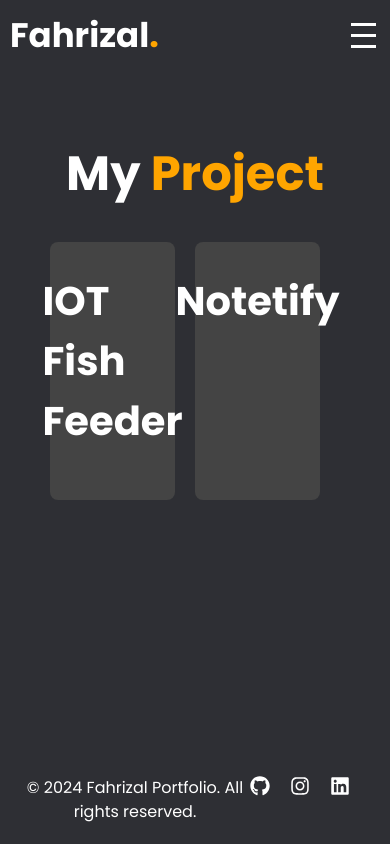
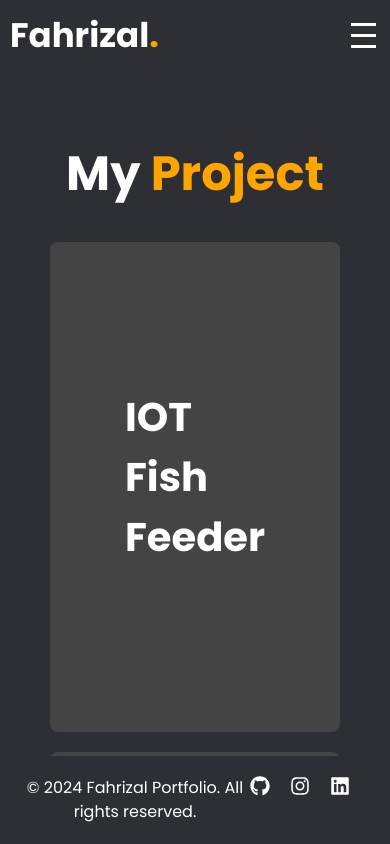
Before and after one commit to Fahrizal0112/FahrizalPorto, a React (Create React App) app: page /project in a window 390 px wide. Shown: the top 844 px of the page. Built offline with nearby package versions, Linux system fonts and the light colour scheme.

Commit message:
update responsive

```diff
--- a/src/components/Projectdetails.jsx
+++ b/src/components/Projectdetails.jsx
@@ -91,8 +91,10 @@ const ProjectDetail = () => {
       </div>
       <h1 className="project-title text-orange font-bold">{project.title}</h1>
       <h2 className='text-orange font-bold text-start text-2xl'>Project Description</h2>
+      <br></br>
       <p className="project-description">{project.description}</p>
       <h2 className='text-orange font-bold text-start text-2xl'>Project Features</h2>
+      <br></br>
       <div className="project-features" dangerouslySetInnerHTML={{ __html: project.fitur }} />
       <br></br>
 
--- a/src/components/Style/Certificate.css
+++ b/src/components/Style/Certificate.css
@@ -78,3 +78,14 @@
 .close-button:hover {
   background: rgba(0, 0, 0, 0.8);
 }
+
+@media screen and (max-width: 500px) {
+  .image-box {
+    width: calc(25% - 10px); /* Setiap gambar mengambil seperempat lebar kontainer dikurangi gap */
+    height: 100px; /* Ketinggian tetap untuk kotak gambar */
+    overflow: hidden;
+    border-radius: 10px;
+    transition: transform 0.3s ease;
+  }
+
+}
--- a/src/components/Style/Home.css
+++ b/src/components/Style/Home.css
@@ -174,14 +174,16 @@ html {
   text-align: center;
 }
 
-@media screen and (max-width: 800px) {
-  .about .icons .icon {
-    width: 50px; /* Sesuaikan ukuran ikon */
-    height: auto;
-    margin: 0 60px; /* Atur margin sesuai kebutuhan */
+
+@media screen and (max-width: 500px) {
+
+  .intro {
+    display: inline;
   }
-}
-@media screen and (max-width: 500px) {
+
+  .intro .text {
+    flex: 1;
+  }
   .about .icons {
     display: flex;
     flex-wrap: wrap;
@@ -192,17 +194,19 @@ html {
     width: 50px;
     height: auto;
     margin: 10px;
-    flex: 1 1 calc(50% - 20px);
-    box-sizing: border-box;
+
+
   }
   .my-photo {
-    opacity: 0;
+    opacity: 1;
   }
   .myskill {
     background-color: #2E2F34;
     text-align: center;
-    padding-top: 100px; /* Adjust the value as needed to move the heading down */
+    padding-top: 20px; /* Adjust the value as needed to move the heading down */
     margin-bottom: 50px;
+    opacity: 0;
+
 
   }
   .myskill h2 {
@@ -215,7 +219,7 @@ html {
     flex-wrap: wrap;
     justify-content: center;
     gap: 20px;
-    padding: 20px;
+    padding: 5px;
     color: white;
   }
 
@@ -274,28 +278,7 @@ html {
   }
 }
 
-@media screen and (max-height: 900px) {
-  .about {
-      display: flex;
-      flex-direction: column;
-      justify-content: center;
-      align-items: left;
-      height: 100vh;
-      padding: 60px;
-      background-color:#34353A ;
-      text-align: center;
-  }
-  .myskill{
-    display: flex;
-    flex-direction: column;
-    justify-content: center;
-    align-items: left;
-    height: 100vh;
-    padding: 60px;
-    background-color:#34353A ;
-    text-align: center;
-  }
-}
+
 @media screen and (max-height: 1600px) {
   .home {
     display: flex;
--- a/src/components/Style/Project.css
+++ b/src/components/Style/Project.css
@@ -72,3 +72,23 @@ body {
     height: auto;
     object-fit: cover;
   }
+
+  @media screen and (max-width: 500px) {
+    .project-box {
+      background: #444;
+      color: white;
+      border-radius: 8px;
+      padding: 20px;
+      width: calc(50% - 20px);
+      text-align: center;
+      text-decoration: none;
+      transition: transform 0.3s ease-in-out;
+      padding: 50%;
+    }
+    .project {
+      padding: 30px;
+      background-color: #2E2F34;
+      color: white;
+      margin-bottom: 100px;
+    }
+  }
--- a/src/components/Style/ProjectDetail.css
+++ b/src/components/Style/ProjectDetail.css
@@ -55,7 +55,11 @@
         border-radius: 10px;
         transition: transform 0.3s ease;
       }
+      .project-features li {
+        margin-bottom: 20px;
+      }
   }
+
   .project-image {
     width: 100%;
     height: auto;
```
